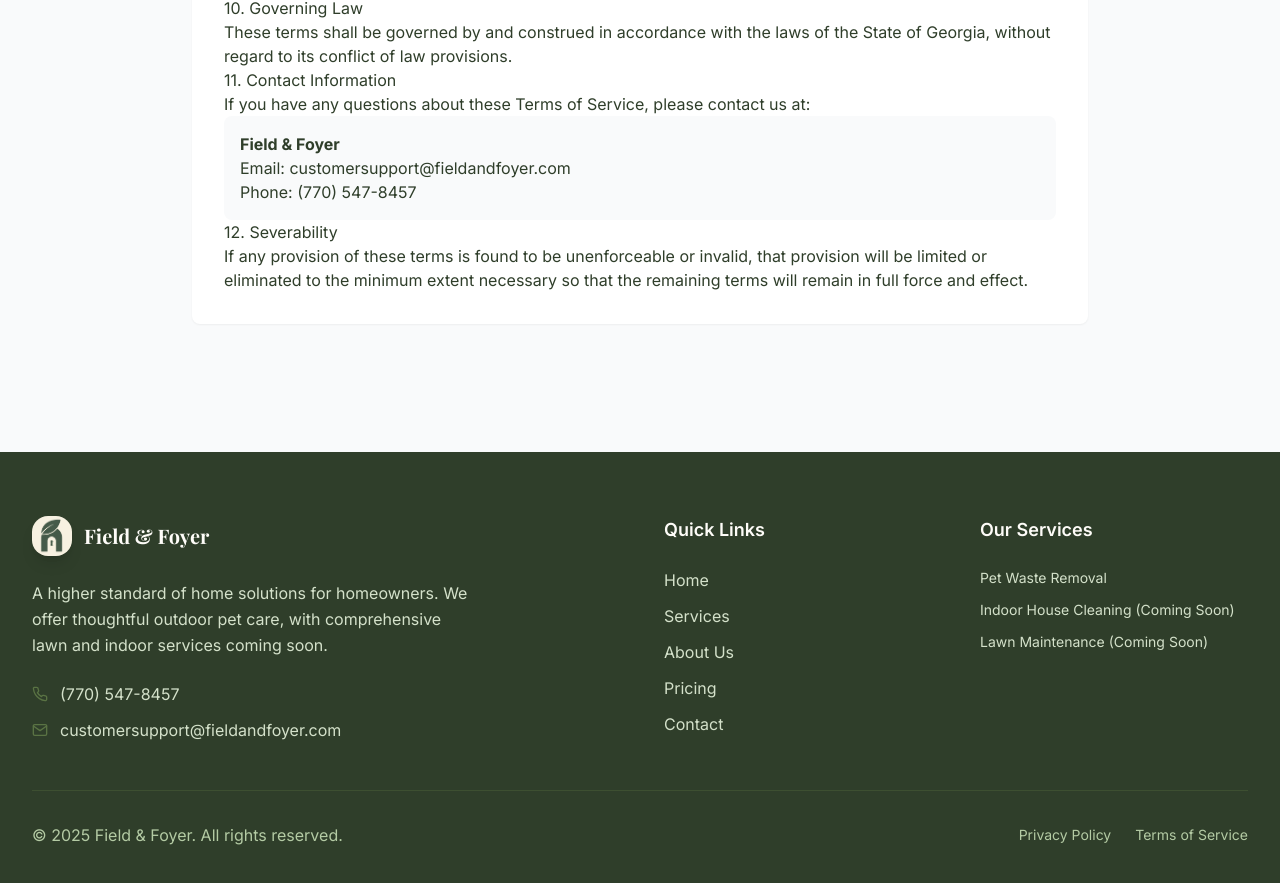
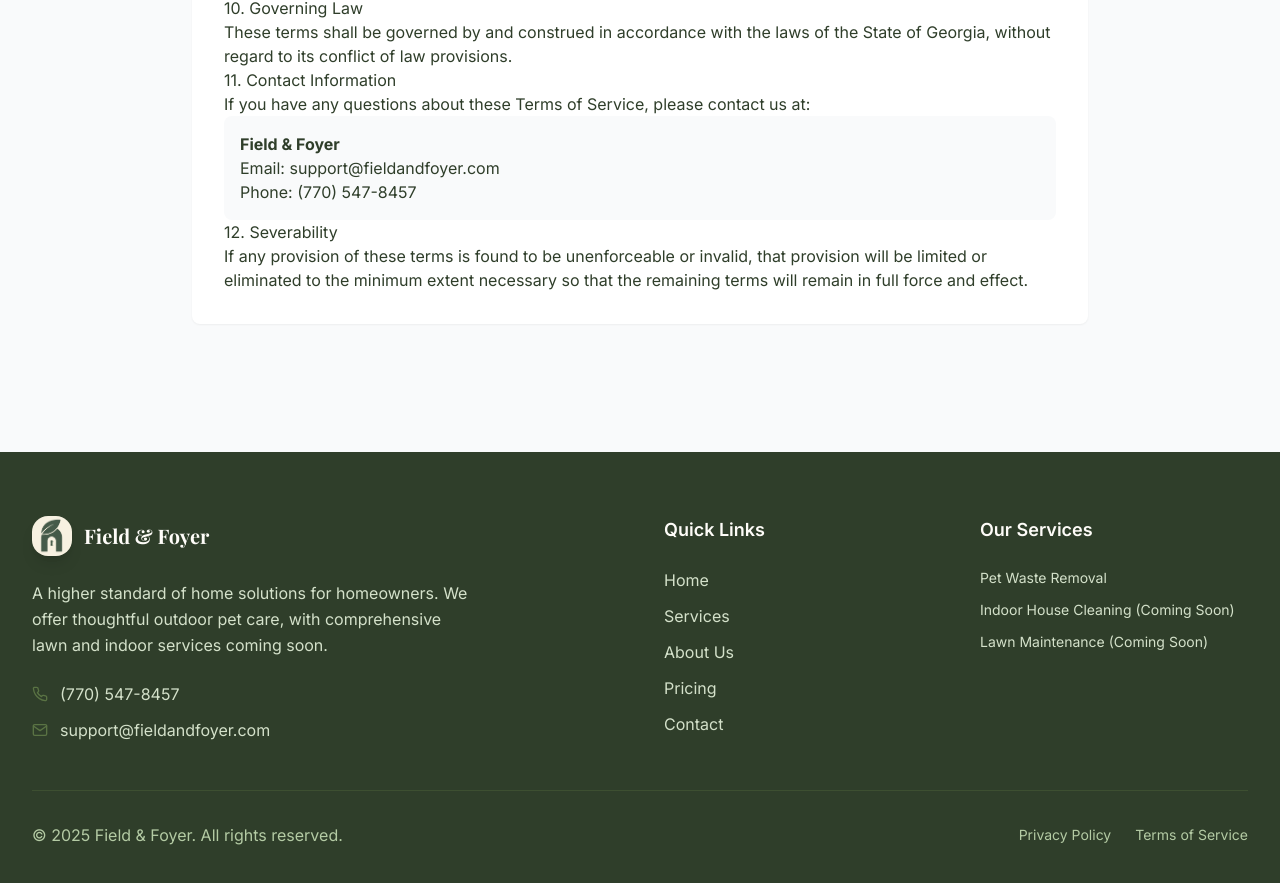
Before and after one commit to joseph-ward-jr/poop-scoop-site, a React (Vite) app: page /terms in a window 1280 px wide. Shown: the part 1218-2101 px from the top of the page. Built offline with nearby package versions, Linux system fonts and the light colour scheme; no server answers.

Commit message:
updated support email

```diff
--- a/index.html
+++ b/index.html
@@ -20,7 +20,7 @@
       "description": "Professional landscaping, lawn care, and cleaning services in Atlanta, Georgia",
       "url": "https://www.fieldandfoyer.com",
       "telephone": "(770) 547-8457",
-      "email": "customersupport@fieldandfoyer.com",
+      "email": "support@fieldandfoyer.com",
       "address": {
         "@type": "PostalAddress",
         "addressLocality": "Atlanta",
--- a/src/components/Footer.tsx
+++ b/src/components/Footer.tsx
@@ -33,7 +33,7 @@
                 </p>
                 <p className="text-sage-200 flex items-center">
                   <img src="/images/icons/email.svg" alt="Email" className="w-4 h-4 mr-3" />
-                  <a href="mailto:hello@fieldandfoyer.com" className="hover:text-sage-300 transition-colors">customersupport@fieldandfoyer.com</a>
+                  <a href="mailto:hello@fieldandfoyer.com" className="hover:text-sage-300 transition-colors">support@fieldandfoyer.com</a>
                 </p>
               </div>
             </div>
--- a/src/pages/ContactPage.tsx
+++ b/src/pages/ContactPage.tsx
@@ -82,7 +82,7 @@
     {
       image: '/images/icons/email.svg',
       title: 'Email',
-      details: 'customersupport@fieldandfoyer.com',
+      details: 'support@fieldandfoyer.com',
       description: 'We respond within 24 hours'
     },
     {
--- a/src/pages/PrivacyPolicyPage.tsx
+++ b/src/pages/PrivacyPolicyPage.tsx
@@ -95,7 +95,7 @@
             </p>
             <div className="bg-gray-50 p-4 rounded-lg">
               <p><strong>Field & Foyer</strong><br />
-              Email: customersupport@fieldandfoyer.com<br />
+              Email: support@fieldandfoyer.com<br />
               Phone: (770) 547-8457<br />
               Address: Greater Metro Area, Georgia</p>
             </div>
--- a/src/pages/TermsOfServicePage.tsx
+++ b/src/pages/TermsOfServicePage.tsx
@@ -74,7 +74,7 @@
             </p>
             <div className="bg-gray-50 p-4 rounded-lg">
               <p><strong>Field & Foyer</strong><br />
-              Email: customersupport@fieldandfoyer.com<br />
+              Email: support@fieldandfoyer.com<br />
               Phone: (770) 547-8457</p>
             </div>
 
```
Also changed, not shown: 1 other file (tests, documents, lock files or other folders).
